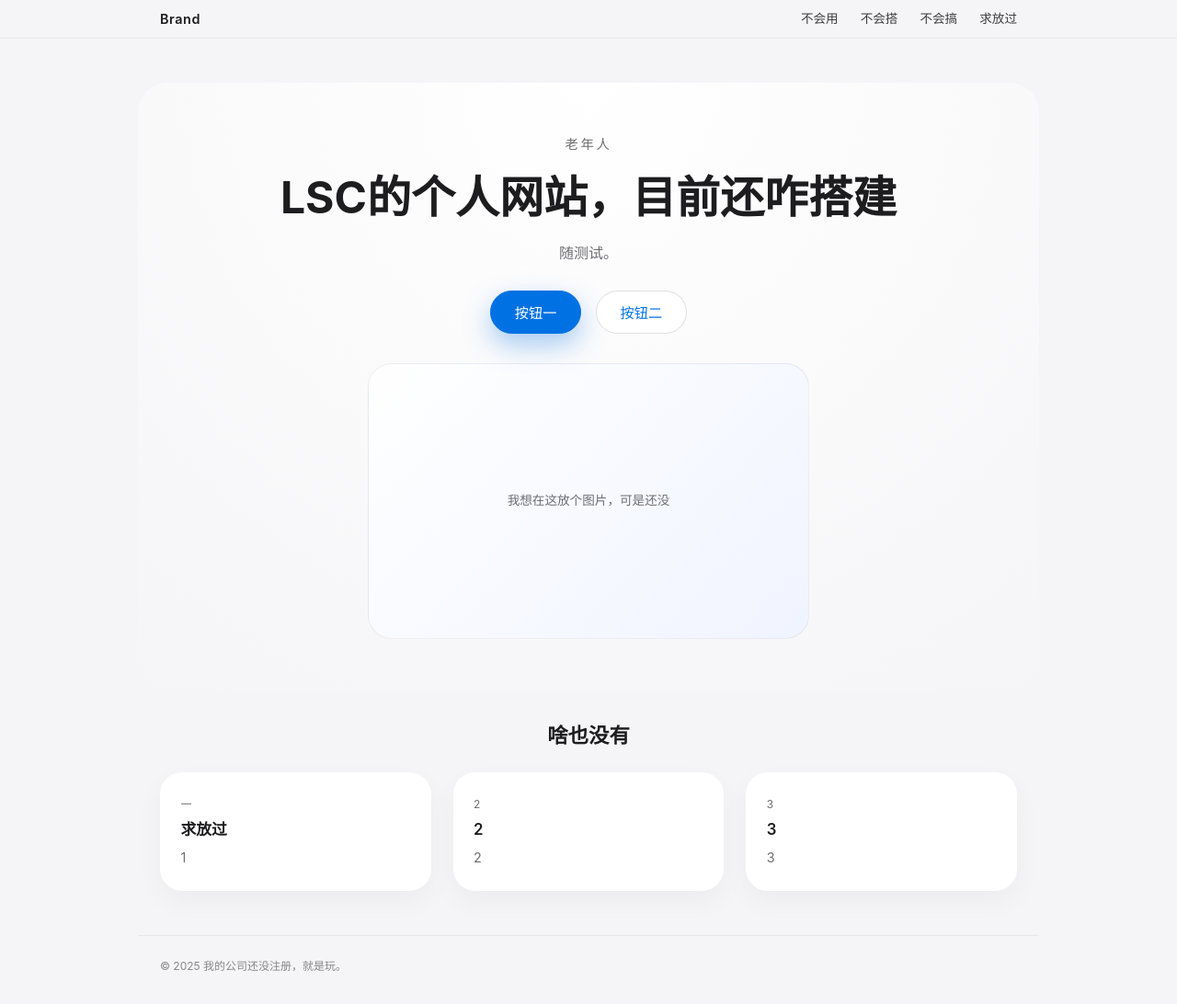
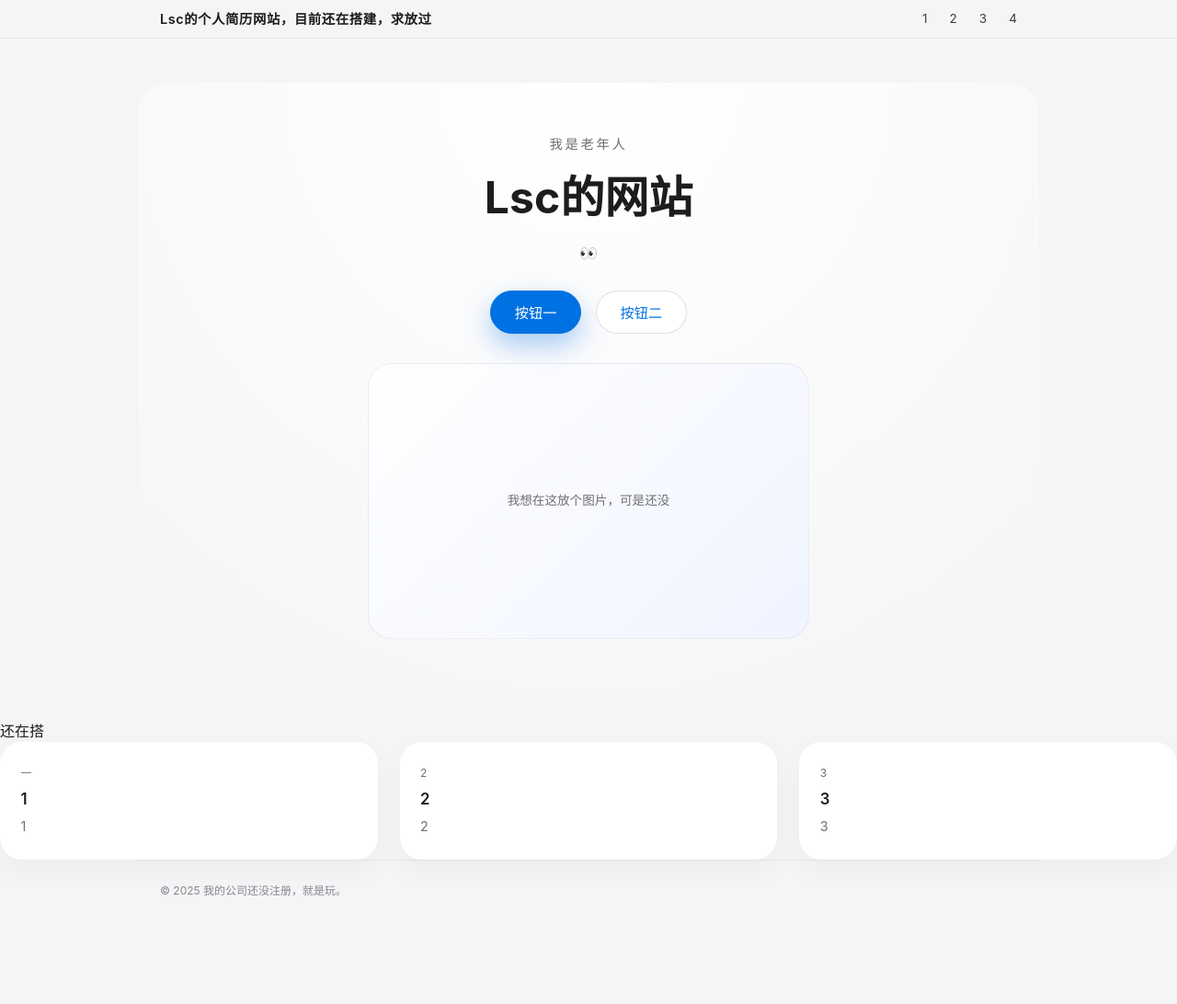
Before and after one commit to LiShuochen/LSC, a plain HTML site: page index.html in a window 1280 px wide. Shown: the whole page at 92% size. After the commit the page ends 1010 px from the top, so only its background shows below. Drawn offline with Linux system fonts and the light colour scheme.

Commit message:
Update content and navigation in index.html

```diff
--- a/index.html
+++ b/index.html
@@ -230,12 +230,12 @@
 <body>
   <header>
     <div class="nav">
-      <div class="nav-left">Brand</div>
+      <div class="nav-left">Lsc的个人简历网站，目前还在搭建，求放过</div>
       <nav class="nav-links">
-        <a href="#">不会用</a>
-        <a href="#">不会搭</a>
-        <a href="#">不会搞</a>
-        <a href="#">求放过</a>
+        <a href="#">1</a>
+        <a href="#">2</a>
+        <a href="#">3</a>
+        <a href="#">4</a>
       </nav>
     </div>
   </header>
@@ -243,10 +243,10 @@
   <main>
     <!-- Hero 区域 -->
     <section class="hero">
-      <div class="hero-label">老年人</div>
-      <h1 class="hero-title">LSC的个人网站，目前还咋搭建</h1>
+      <div class="hero-label">我是老年人</div>
+      <h1 class="hero-title">Lsc的网站</h1>
       <p class="hero-subtitle">
-        随测试。
+        👀
       </p>
       <div class="hero-actions">
         <button class="btn-primary">按钮一</button>
@@ -259,12 +259,12 @@
     </section>
 
     <!-- 特性/模块 区域 -->
-    <section class="section">
-      <h2 class="section-title">啥也没有</h2>
+    <section class="section1
+      <h2 class="section-title">还在搭</h2>
       <div class="grid">
         <article class="card">
           <div class="card-label">一</div>
-          <h3 class="card-title">求放过</h3>
+          <h3 class="card-title">1</h3>
           <p class="card-text">
             1
           </p>
```
